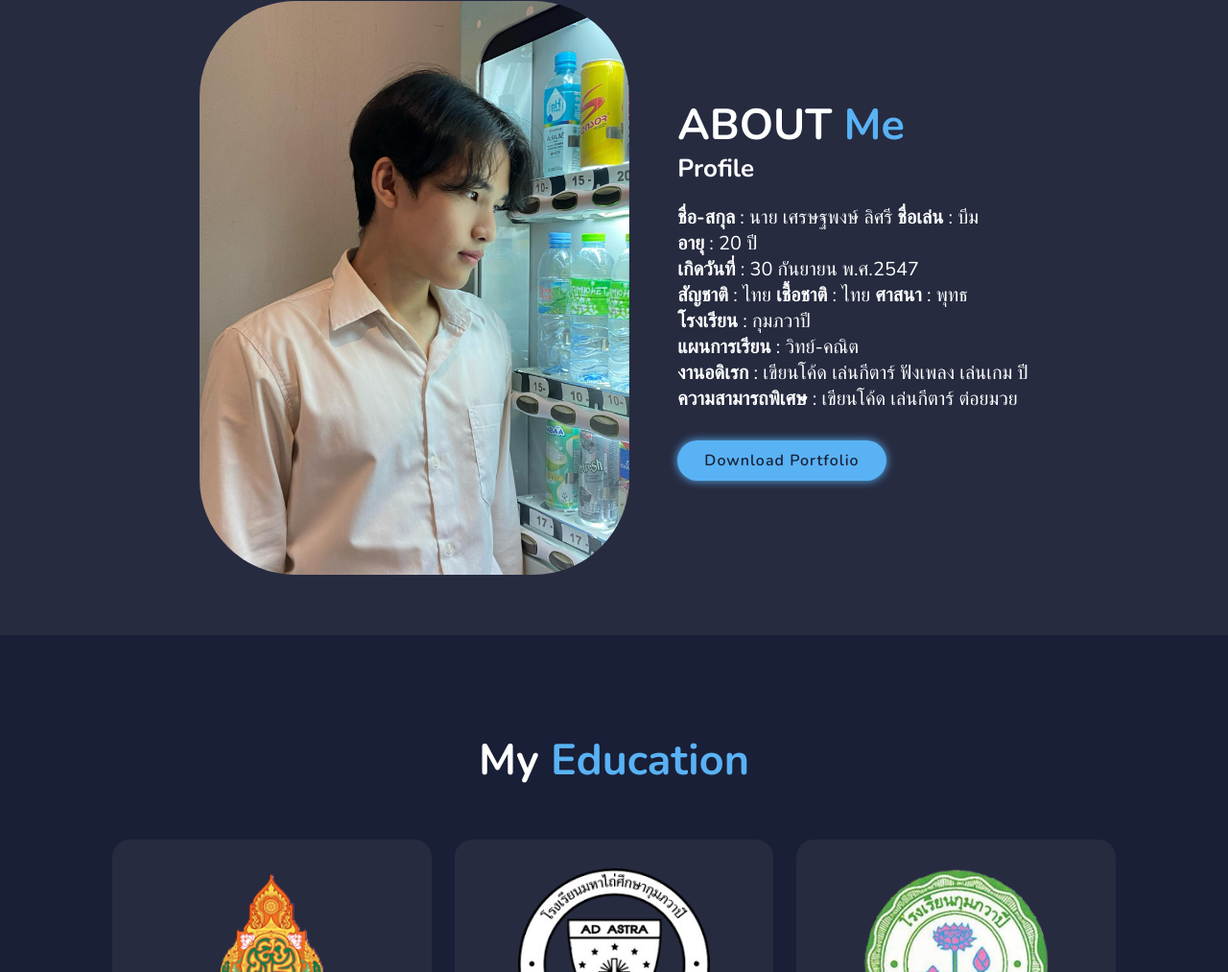
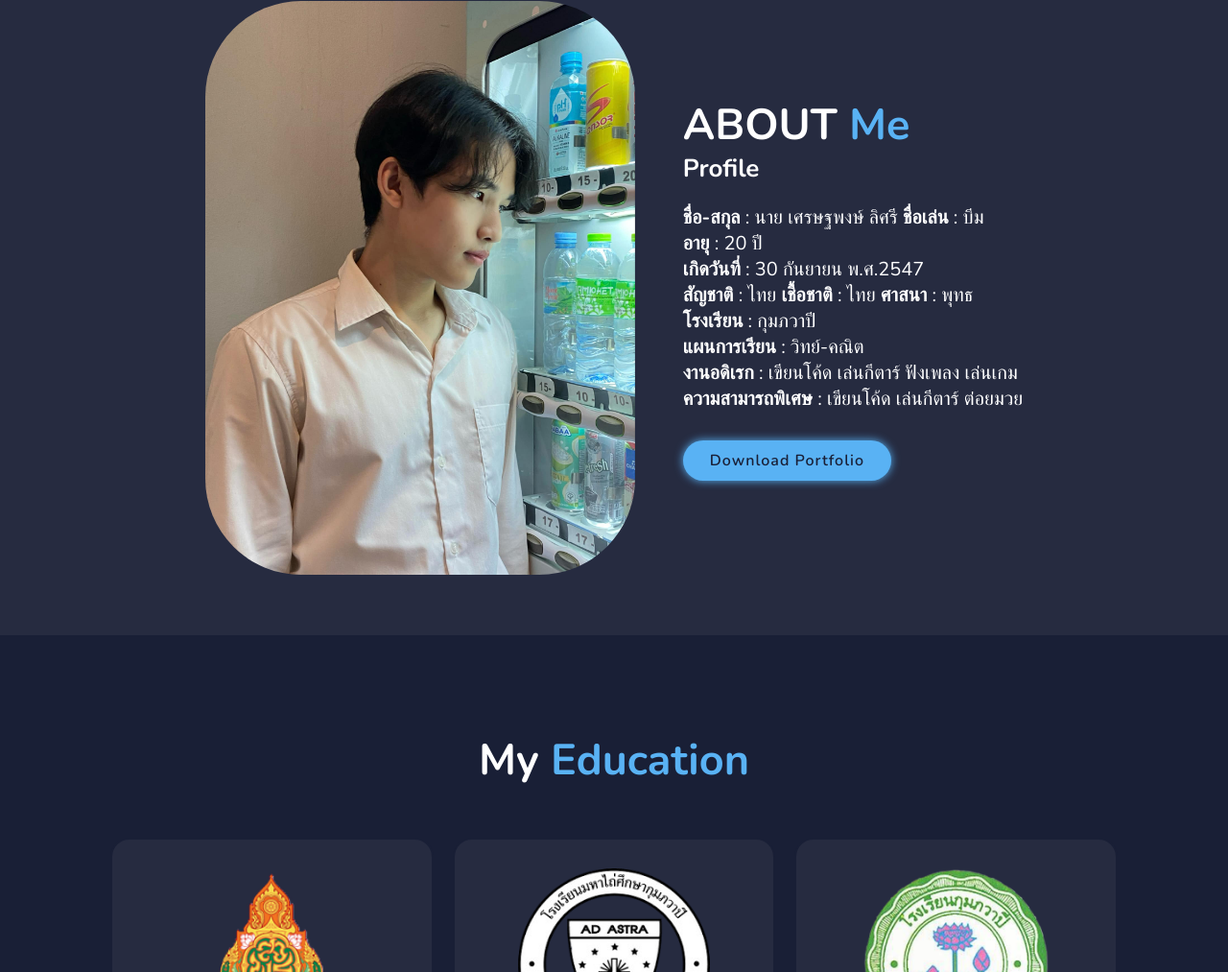
Before and after one commit to whoisgnohpahttes/Portfolio, a plain HTML site: page index.html in a window 1280 px wide. Shown: the part 938-1951 px from the top of the page at 96% size. Drawn offline with nearby package versions, Linux system fonts and the light colour scheme; a script that the page names is missing; files whose address does not match are found by name.

Commit message:
Add files via upload

```diff
--- a/index.html
+++ b/index.html
@@ -70,7 +70,7 @@
             <b class="head">สัญชาติ</b> : ไทย <b class="head">เชื้อชาติ</b> : ไทย <b class="head">ศาสนา</b> : พุทธ<br>
             <b class="head">โรงเรียน</b> : กุมภวาปี<br>
             <b class="head">แผนการเรียน</b> : วิทย์-คณิต<br>
-            <b class="head">งานอดิเรก</b> : เขียนโค้ด เล่นกีตาร์ ฟังเพลง เล่นเกม ปี<br>
+            <b class="head">งานอดิเรก</b> : เขียนโค้ด เล่นกีตาร์ ฟังเพลง เล่นเกม<br>
             <b class="head">ความสามารถพิเศษ</b> : เขียนโค้ด เล่นกีตาร์ ต่อยมวย
         </p>
         <a href="pdf/Portfolio.pdf" class="btn" download>Download Portfolio</a>
```
